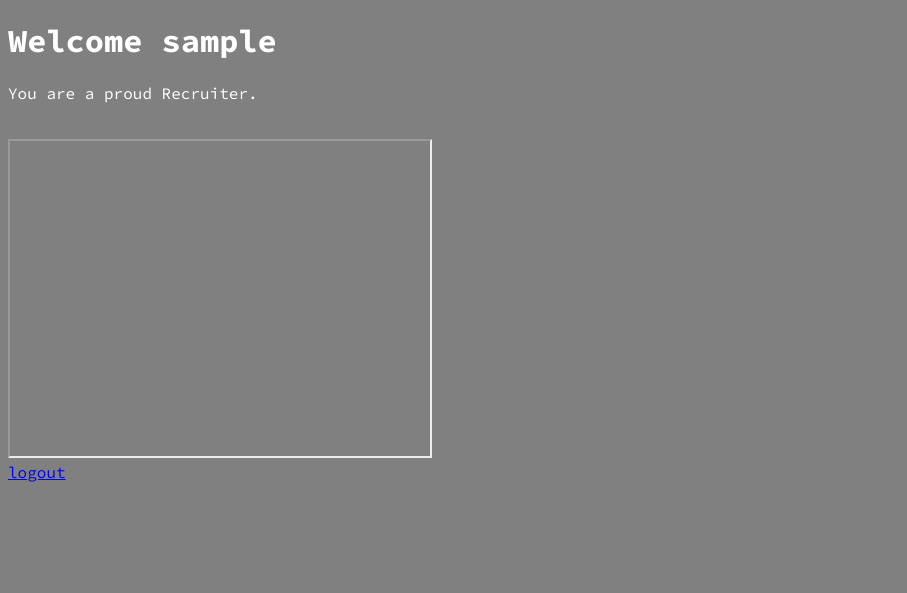
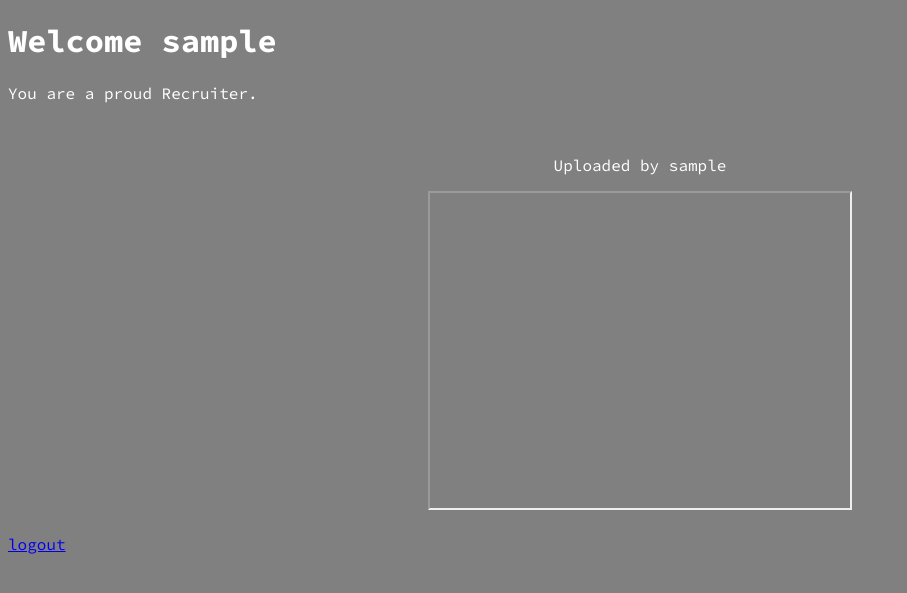
Before and after one commit to YknotTYD/ProfilsActifsTemp, a Django app: page / in a window 1280 px wide. Shown: the top 593 px of the page, without its empty margins (0-907 px from the left). Run offline with Django 4.2, Linux system fonts and the light colour scheme; a user stored in the database is signed in; tables that the repository leaves empty hold one stand-in row (values such as "Sample post").

Commit message:
[main] Fixed the video display - 'pass'.

```diff
--- a/profils/mainapp/views.py
+++ b/profils/mainapp/views.py
@@ -6,6 +6,7 @@ from django.contrib.auth  import logout as logout_
 from .models              import Role, Video
 
 def main(request: HttpRequest) -> HttpResponse:
+
     return render(
         request,
         "main.html",
@@ -13,9 +14,10 @@ def main(request: HttpRequest) -> HttpResponse:
             "user":
                 request.user,
             "role":
-                str(Role.objects.filter(user = request.user).first()) if request.user.is_authenticated else "None",
+                str(Role.objects.filter(user = request.user).first())
+                    if request.user.is_authenticated else "None",
             "videos":
-                [vid.url for vid in Video.objects.all()]
+                [vid for vid in Video.objects.all()]
 
         }
     )
--- a/templates/main.html
+++ b/templates/main.html
@@ -25,13 +25,17 @@
 
             {% if role == "Recruiter" %}
 
-                {% for url in videos %}
+                {% for vid in videos %}
 
-                    <iframe width="420" height="315"
-                        src="{{ url }}"
-                        referrerpolicy="strict-origin-when-cross-origin"
-                        allowfullscreen>
-                    </iframe><br>
+                    <div style = "text-align: center;">
+                        <p>Uploaded by {{ vid.user }}</p>
+
+                        <iframe width="420" height="315"
+                            src="{{ vid.url }}"
+                            referrerpolicy="strict-origin-when-cross-origin"
+                            allowfullscreen>
+                        </iframe><br><br>
+                    </div>
 
                 {% endfor %}
 
```
